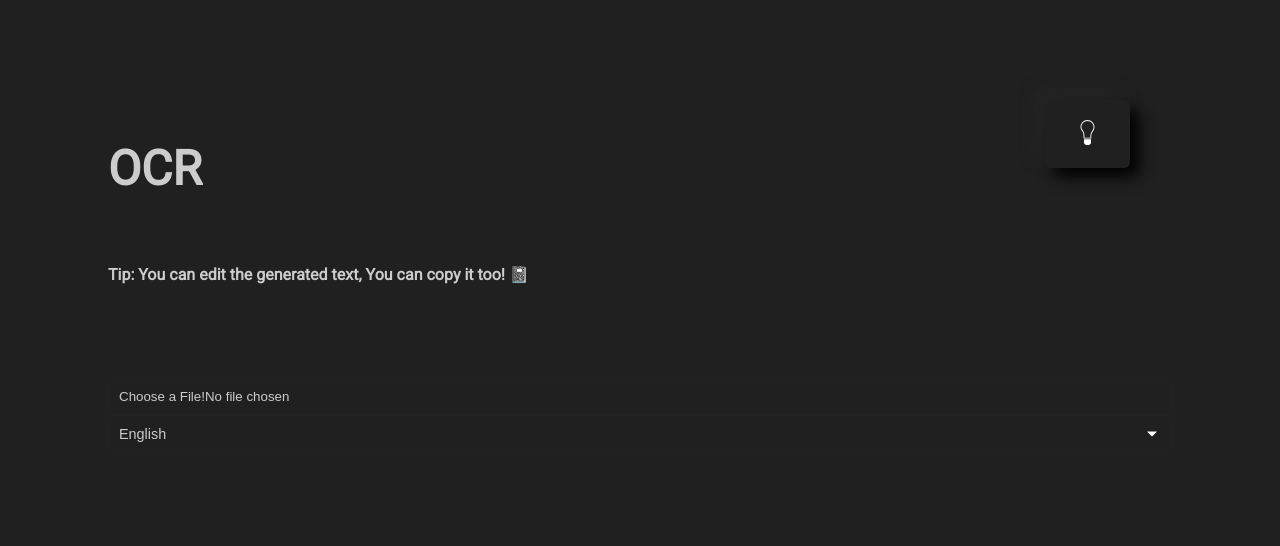
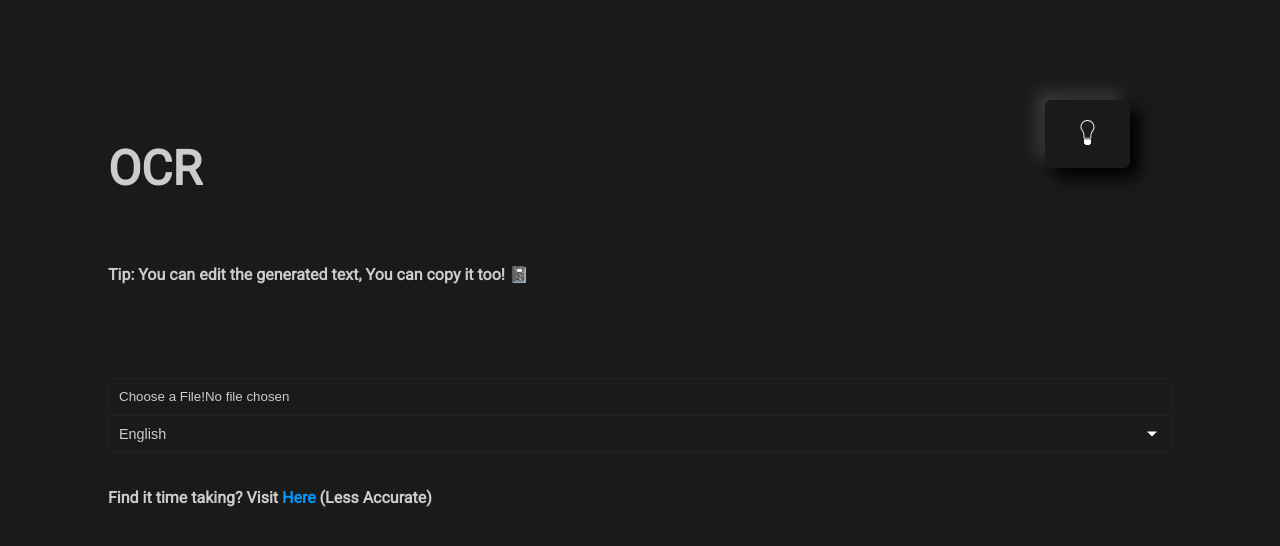
Before and after one commit to shrish-sharma-codes/tn-testing, a website: page ocr_handler.html in a window 1280 px wide. Both pictures are taken after a click on the button "Activate Dark Mode". Drawn offline with Linux system fonts and the light colour scheme; a web font is replaced by a local one.

Commit message:
Update Text added on landing

```diff
--- a/css/index.css
+++ b/css/index.css
@@ -15,7 +15,7 @@ body {
   --box-shadow:  9px 9px 16px rgb(163,177,198,0.6), -9px -9px 16px rgba(255,255,255, 0.5);
 }
 body.dark {
-  --background-primary: #202020;
+  --background-primary: #1A1A1A;
   --font-color-primary: #ccc;
   --elevation-background: #1d1d1d;
   --link-color: #09f;
@@ -23,7 +23,7 @@ body.dark {
   --field-borders: #222;
   --primary-button-bg: #eee;
   --primary-button-color: #111;
-  --box-shadow:  9px 9px 16px #000, -9px -9px 16px    rgba(40, 40, 42, 0.6);
+  --box-shadow:  9px 9px 16px #000, -9px -9px 16px    rgba(79, 79, 82, 0.6);
 }
 @font-face {
   font-family: 'Hindi_Font';
--- a/ocr_handler.html
+++ b/ocr_handler.html
@@ -134,6 +134,10 @@
 
 				</div>
 			</div>
+			<p>
+				<strong>Find it time taking?
+					Visit <a href="https://goocr.blogspot.com/?p=App&utm_source=OCRpro(website)-File&utm_medium=OcrproWeb&utm_campaign=redNewApp&m=1">Here </a>(Less Accurate)</strong>
+			</p>
 		</section>
 	</main>
 
```
Also changed, not shown: index.html (+3 -0 lines).
